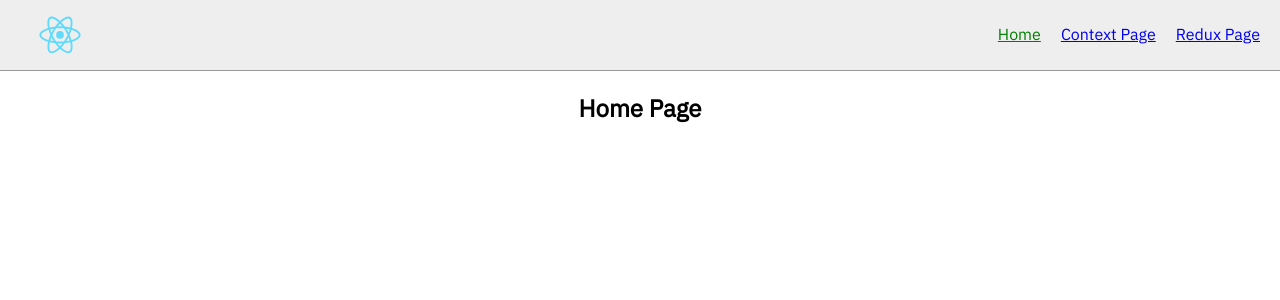
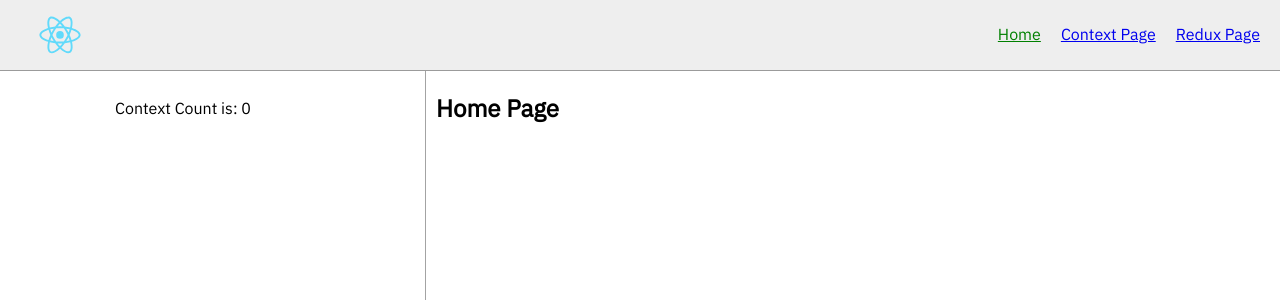
Before and after one commit to vamdigital/create-vam-app, a React (Create React App) app: page / in a window 1280 px wide. Shown: the top 300 px of the page. Built offline with nearby package versions, Linux system fonts and the light colour scheme.

Commit message:
adds sidebar component to show the context count

```diff
--- a/src/App.tsx
+++ b/src/App.tsx
@@ -1,26 +1,29 @@
 import Header from "components/Header";
+import { SideBar } from "components/Sidebar";
 import { CounterProvider } from "context/counter/CounterProvider";
 import { ContextPage } from "pages/ContextPage";
 import { HomePage } from "pages/HomePage";
 import { ReduxPage } from "pages/ReduxPage";
 import { Route, Switch } from "react-router-dom";
-import { Container } from "styles/globalStyles";
+import { Container, Main } from "styles/globalStyles";
 
 function App() {
   return (
 		<>
 			<Header />
-		<Container>
-			<Switch>
-				<Route path="/" exact><HomePage/></Route>
-				<Route path="/context" >
-					<CounterProvider>
-					<ContextPage/>
-					</CounterProvider>
-				</Route>
-				<Route path="/redux"><ReduxPage /></Route>
-			</Switch>
-		</Container>
+			<Container>
+				<CounterProvider>
+				<Main>
+				<SideBar />
+				<Switch>
+					<Route path="/" exact component={HomePage} />
+					<Route path="/context" component={ContextPage} />
+					<Route path="/redux" component={ReduxPage} />
+				</Switch>
+				</Main>
+
+				</CounterProvider>
+			</Container>
 		</>
   );
 }
--- /dev/null
+++ b/src/components/Sidebar/index.tsx
@@ -0,0 +1,9 @@
+import { SideBarComponent } from "./sidebar";
+
+export const SideBar = () => {
+  return (
+		<>
+			<SideBarComponent />
+		</>
+  );
+};
--- /dev/null
+++ b/src/components/Sidebar/sidebar.tsx
@@ -0,0 +1,22 @@
+import { useCounterContext } from "context/counter/CounterContext";
+import styled from "styled-components";
+
+const SideBarWrapper = styled.div`
+	display: flex;
+	width: 30%;
+	flex-direction: column;
+	padding: 10px;
+	margin-right: 10px;
+	border-right: 1px solid #a3a3a3;
+	height: 100vh;
+
+`;
+
+export const SideBarComponent = () => {
+  const { state } = useCounterContext();
+  return (
+		<SideBarWrapper>
+			<p>Context Count is: {state.count}</p>
+		</SideBarWrapper>
+  );
+};
--- a/src/styles/globalStyles.ts
+++ b/src/styles/globalStyles.ts
@@ -39,5 +39,9 @@ export const Container = styled.div`
 	padding: 0 15px;
 	margin: 0 auto;
 	flex-direction: column;
+`;
 
+export const Main = styled.div`
+	display: flex;
+	width: 100%;
 `;
```
